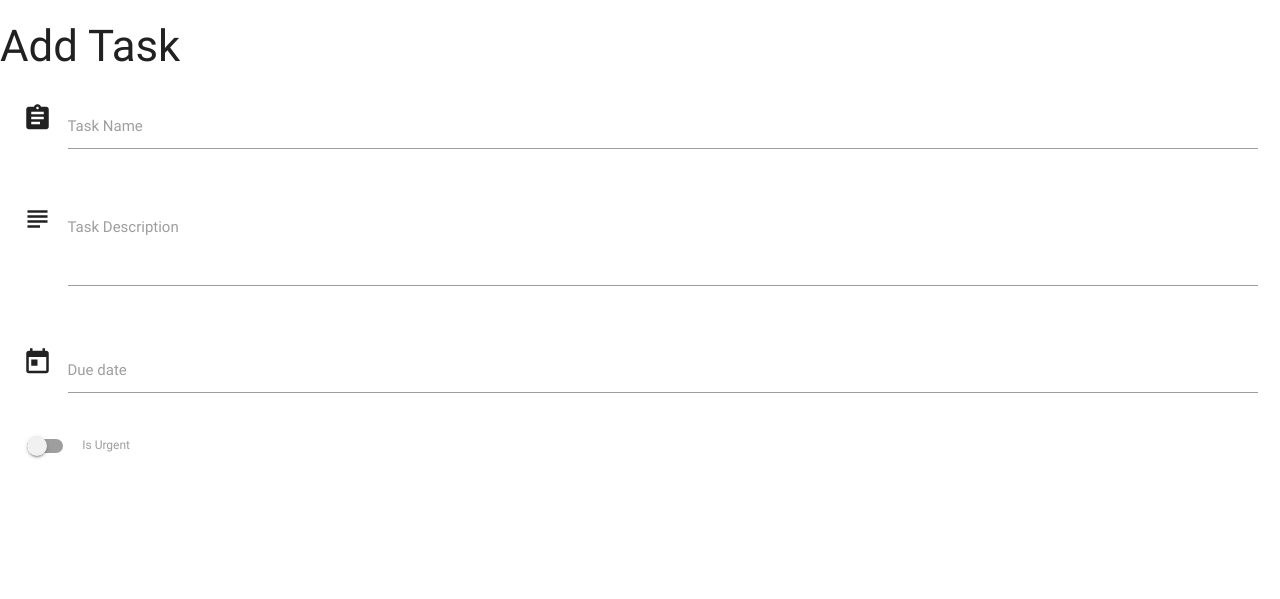
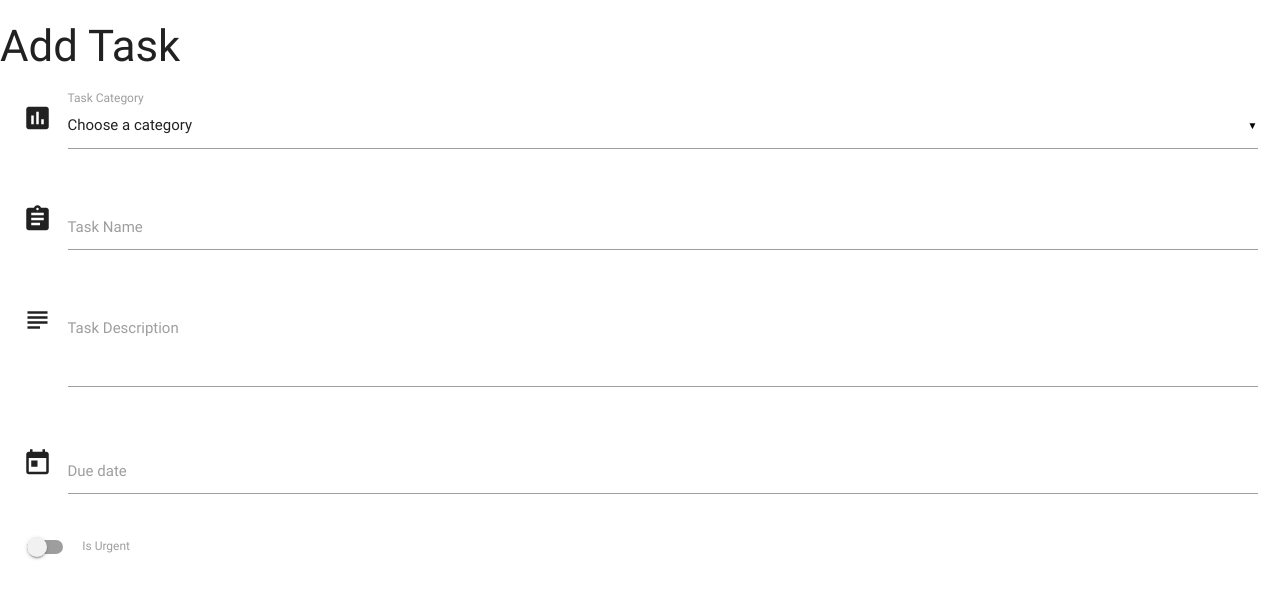
Before and after one commit to Rhyl1/miniprojectMongo, a Flask app: page /addtask in a window 1280 px wide. Shown: the top 599 px of the page. Run offline with Flask 2, Linux system fonts and the light colour scheme; data that the repository does not hold is empty; some libraries are stand-ins or nearby versions.

Commit message:
added options to category form in addtask.html

```diff
--- a/app.py
+++ b/app.py
@@ -23,7 +23,10 @@ def get_tasks():
 
 @app.route('/addtask')
 def add_tasks():
-    return render_template("addtask.html")
+    return render_template("addtask.html",
+    categories=mongo.db.categories.find())
+
+
 
 
 if __name__ == '__main__':
--- a/templates/addtask.html
+++ b/templates/addtask.html
@@ -4,6 +4,19 @@
 <h3>Add Task</h3>
 <div class="row">
     <form action="" method="POST" class="col s12">
+<div class="row">
+    <div class="input-field col s12">
+    <i class="material-icons prefix">poll</i>
+    <select id="category" name="category_name">
+      <option value="" disabled selected>Choose a category</option>
+      {% for cat in categories%}
+      <option value="{{cat.category_name}}">{{cat.category_name}}</option>
+      {% endfor %}
+    </select>
+    <label>Task Category</label>
+  </div>
+</div>
+
       <div class="row">
         <div class="input-field col s12">
           <i class="material-icons prefix">assignment</i>
--- a/templates/base.html
+++ b/templates/base.html
@@ -18,6 +18,7 @@
 <script type="text/javascript">
  $(document).ready(function() {
             $('.collapsible').collapsible();
+             $('select').material_select();
         });
 
         $('.datepicker').pickadate({
```
